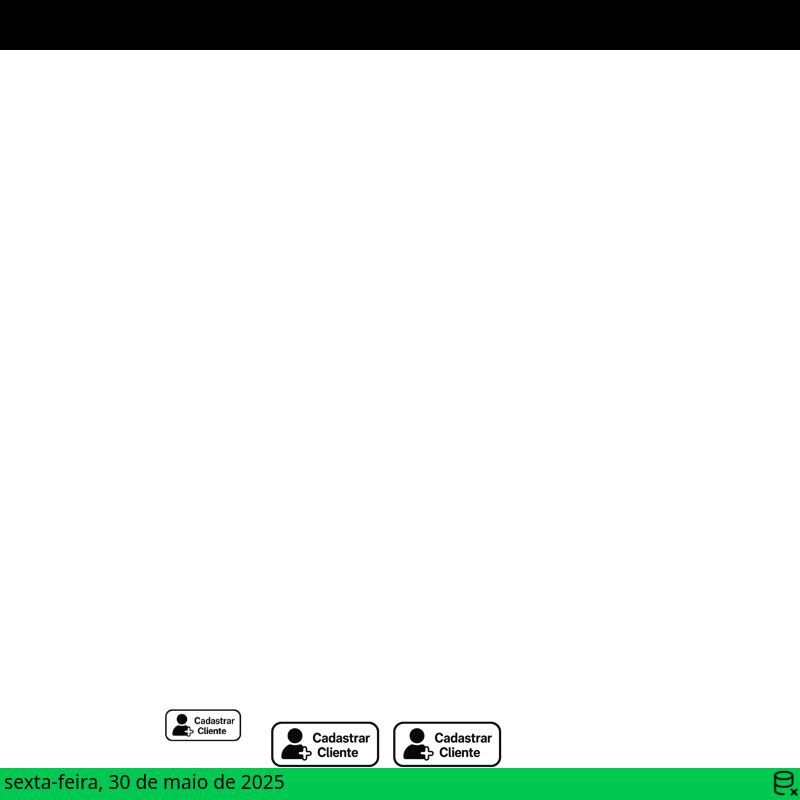
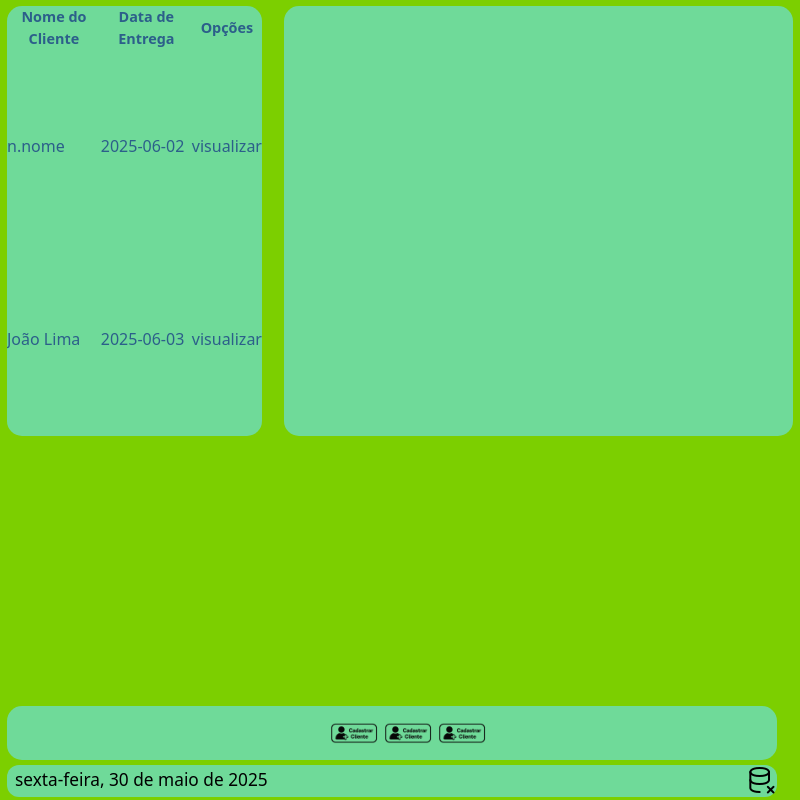
Before and after one commit to caallop/micangas, an Electron app: page src/views/index.html in a window 800 px wide. Drawn offline with nearby package versions, Linux system fonts and the light colour scheme; no server answers.

Commit message:
padronizaçao verde

```diff
--- a/preload.js
+++ b/preload.js
@@ -5,5 +5,6 @@ const { ipcRenderer, contextBridge } = require("electron");
 contextBridge.exposeInMainWorld("api", {
     dbConnect: ()=>ipcRenderer.send("db-connect"),
     dbStatus: (message) => ipcRenderer.on("db-status", message),
-    clientLogin:() => ipcRenderer.send("open-login")
+    clientLogin:() => ipcRenderer.send("open-login"),
+    listOrders: () => ipcRenderer.send("list-orders"),
 });
--- a/src/public/css/style.css
+++ b/src/public/css/style.css
@@ -1,57 +1,74 @@
 @charset "UTF-8";
 @media (prefers-color-scheme: dark) {
-    body {
-      color: white;
-    }
+  body {
+    color: white;
+    background-color: #9defc0;
   }
+}
 
-
-footer {
-  width: 100%;
+#rodape {
+  align-items: center;
+  background-color: #6fda99;
+  width: 770px;
+  margin-left: 7px;
   height: 32px;
+  font-size: 0.9em;
   display: flex;
   justify-content: space-between;
   padding-bottom: 2px;
-  padding-left: 4px;
+  padding-left: 8px;
   position: fixed;
-  bottom: 0;
+  bottom: 3px;
+  border-radius: 12px;
 }
 
 footer p {
   color: black;
   font-size: 1.2em;
 }
+#graphics {
+  background-color: #6fda99;
+  width: 509px;
+  margin-top: 6px;
+  right: 7px;
+  height: 430px;
+  display: flex;
+  position: fixed;
+  padding-left: 40%;
+  border-radius: 15px;
+}
 
-
-
-button {
-    width: 128px;
-    height: 128px;
-    left: 200px;
-    border: none;
-    background-image: url("../img/login.png");
-    border-radius: 30px;
-  }
-
-button:hover
-{
-    cursor: pointer;
+#rolage-table {
+  background-color: #6fda99;
+  width: 255px;
+  margin-top: 6px;
+  margin-left: 7px;
+  height: 430px;
+  display: flex;
+  position: fixed;
+  border-radius: 15px;
+  overflow-y: auto;
 }
 
 #buttons {
-  width: 500px;
-  height: 20px;
-  padding-bottom: 20px;
-  padding-left: 150px;
+  background-color: #6fda99;
+  width: 770px;
+  margin-left: 7px;
+  height: 54px;
+  display: flex;
+  padding-bottom: 0px;
   position: fixed;
-  bottom: 100px;
+  bottom: 40px;
+  padding-left: 40%;
+  border-radius: 15px;
 }
-#login-button{
- left: 200px;
+#informations {
+font-size: 0.9em;
 }
-#opened-button{
-  left: 200px;
+#leftSlide{
+  color: #2C5F8A;
 }
-#closed-button{
-  left: 200px;
+
+#code{
+  display: none;
 }
--- a/src/public/js/renderer.js
+++ b/src/public/js/renderer.js
@@ -40,3 +40,17 @@ function teste() {
 function clientLogin() {
   api.clientLogin()
 }
+
+api.listOrders();
+
+api.renderNotes((event, notes) => {
+  const renderNotes = JSON.parse(notes);
+  arrayNotes = renderNotes;
+  arrayNotes.forEach((n) => {
+    list.innerHTML += `
+      <p id="code">${n._id}</p>
+      <p>${n.nome}</p>
+      <p id="data">${n.data}</p>
+      </li>`;
+  });
+});
--- a/src/views/index.html
+++ b/src/views/index.html
@@ -1,26 +1,65 @@
 <!DOCTYPE html>
 <html lang="en">
   <head>
-  <meta charset="UTF-8">
+    <meta charset="UTF-8" />
 
-  <meta name="viewport" content="width=device-width, initial-scale=1.0">
+    <meta name="viewport" content="width=device-width, initial-scale=1.0" />
     <title>Document</title>
-  <link rel="stylesheet" href="../public/css/style.css">
+    <link rel="stylesheet" href="../public/css/style.css" />
     <script src="https://cdn.jsdelivr.net/npm/@tailwindcss/browser@4"></script>
   </head>
-<body>
-  <div class="grid grid-cols-3 gap-4 justify-items-center" id="buttons">
-    <div class="border-solid justify-center" style=" width: 90px; height: 90px;"  id="login-button"><img src="../public/img/login.png" alt="" onclick="clientLogin()"></div>
-    <div class="border-solid" style="" id="opened-button"><button></button></div>
-    <div class="border-solid" style=""  id="closed-button"><button></button></div>
-  </div>
-<div style="border: 1px solid; background-color: black;">
-<h1 class="justify-center">teste
-  <h1>teste</h1>
-</h1>
+  <body class="bg-lime-500">
+    <div id="rolage-table">
+      <table id="leftSlide">
+        <thead>
+          <tr id="informations">
+            <th>Nome do Cliente</th>
+            <th>Data de Entrega</th>
+            <th>Opções</th>
+          </tr>
+        </thead>
+        <tbody>
+          <tr>
+            <td>n.nome</td>
+            <td>2025-06-02</td>
+            <td>
+              <button>visualizar</button>
+            </td>
+          </tr>
+          <tr>
+            <td>João Lima</td>
+            <td>2025-06-03</td>
+            <td>
+              <button>visualizar</button>
+            </td>
+          </tr>
+          <!-- Adicione mais linhas conforme necessário -->
+        </tbody>
+      </table>
     </div>
 
-<footer class="bg-green-500">
+    <div id="graphics"></div>
+
+    <footer id="buttons">
+      <img
+        id="login"
+        title="Login de clientes"
+        onclick="clientLogin()"
+        src="../public/img/login.png"
+      />
+      <img
+        id="opened"
+        title="Login de clientes"
+        src="../public/img/login.png"
+      />
+      <img
+        id="closed"
+        title="Login de clientes"
+        src="../public/img/login.png"
+      />
+    </footer>
+
+    <footer id="rodape" class="bg-green-500">
       <p id="dataAtual"></p>
       <img
         src="../public/img/dboff.png"
@@ -30,5 +69,4 @@
     </footer>
     <script src="../public/js/renderer.js"></script>
   </body>
-
 </html>
```
Also changed, not shown: main.js (+18 -0 lines). Lines whose indentation alone changed are shown as unchanged.
